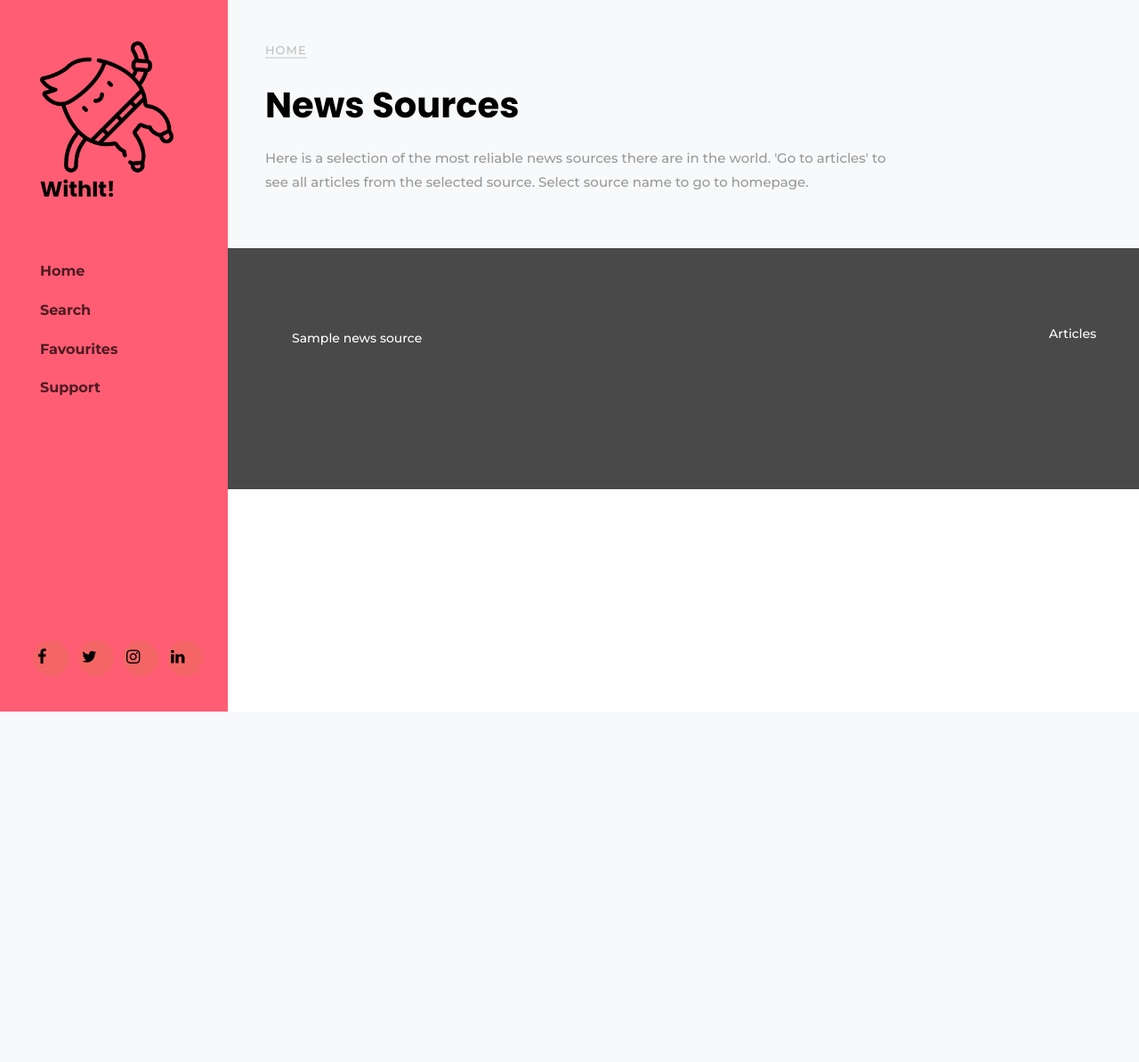
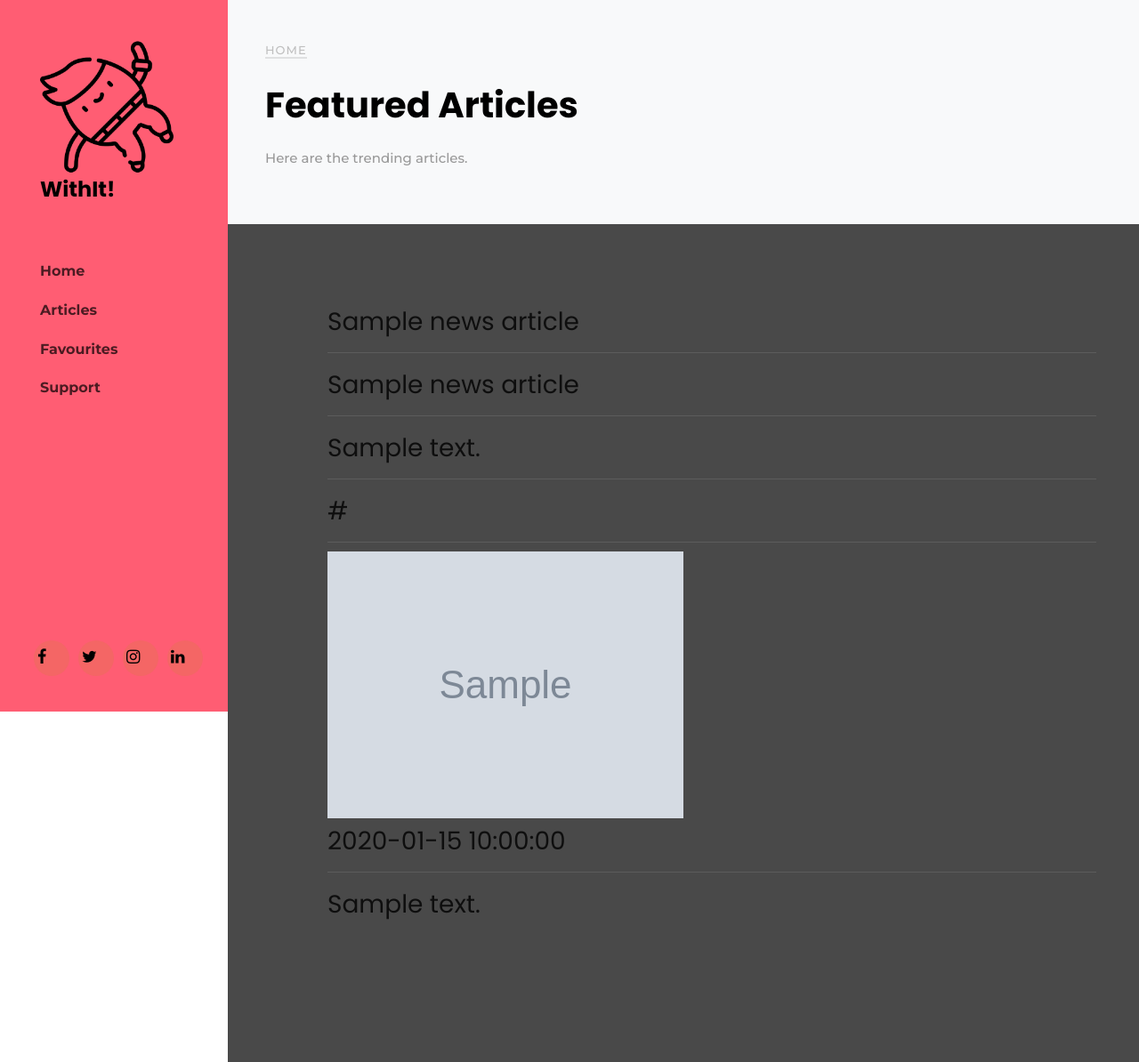
Before and after one commit to tc-mwangi/news-highlight, a Flask app: template app/templates/index.html in a window 1280 px wide. Shown: the whole page at 89% size. Before the commit the page ends 800 px from the top, so only its background shows below. Run offline with Flask 2, Linux system fonts and the light colour scheme; the template is opened without the code that fills it: most values are stand-ins (such as "Sample title", 1, 10 or a date in 2020); grey boxes marked "Sample" are stand-in pictures; some libraries are stand-ins or nearby versions; some web fonts are replaced.

Commit message:
display articles

```diff
--- a/app/templates/article.html
+++ b/app/templates/article.html
@@ -1,10 +1,8 @@
 <!-- displays news articles -->
-<div class="col-md-4 ftco-animate">
+<!-- <div class="col-md-4 ftco-animate">
     <a href="../static/sample-images/image_1.jpg" class="photography-entry img image-popup d-flex justify-content-center align-items-center" style="background-image: url(images/image_1.jpg);">
         <div class="overlay"></div>
         <div class="text text-center">
-            <!-- <h3>Articles 01</h3>
-            <span class="tag">Sample</span> -->
             <ul>
                 {% for news_articles in articles %}
                     <li><h3>{{ news_articles.id}}</h3></li>
@@ -19,5 +17,106 @@
             </ul>
         </div>
     </a>
-</div>
+</div> -->
+
+<!-- displays news sources -->
+    <!-- <div class="col-md-4 ftco-animate">
+        <a href="../static/sample-images/image_1.jpg" class="photography-entry img image-popup d-flex justify-content-center align-items-center" style="background-image: url(images/image_1.jpg);">
+            <div class="overlay"></div>
+            <div class="text text-center">
+                <ul>
+                    {% for news_sources in sources %}
+                        <li><h3>{{ news_sources.name}}</h3></li>
+                        <li><p>Go to site:{{ news_sources.url}}</p></li>
+                    {% endfor %}
+                </ul>
+            </div>
+        </a>
+    </div> -->
 <!-- end of news display -->
+
+
+<!DOCTYPE html>
+<html lang="en">
+  <head>
+    <title>WithIt!</title>
+    <meta charset="utf-8">
+    <meta name="viewport" content="width=device-width, initial-scale=1, shrink-to-fit=no">
+     <!-- fonts -->
+    <link href="https://fonts.googleapis.com/css?family=Poppins:300,400,500,600,700" rel="stylesheet">
+    <link href="https://fonts.googleapis.com/css?family=Montserrat:300,400,500,700" rel="stylesheet">
+
+    <!-- icons -->
+        <link rel="stylesheet" href="/static/css/icomoon.css">
+        <link rel="stylesheet" href="https://use.fontawesome.com/releases/v5.7.1/css/all.css" integrity="sha384-fnmOCqbTlWIlj8LyTjo7mOUStjsKC4pOpQbqyi7RrhN7udi9RwhKkMHpvLbHG9Sr" crossorigin="anonymous">
+		<!-- css -->
+    <link rel="stylesheet" href="/static/css/style.css">
+  </head>
+  <body>
+	<div id="withit-page">
+		<a href="#" class="withit-nav-toggle"><i></i></a>
+		<aside id="withit-aside" role="complementary" class="">
+            <a href=""><img src="/static/images/hip-hop.png" alt="withit-logo" width="150" height="150"></a>
+			<h1 id="withit-logo"><a href="index.html"><span class="flaticon-newspaper"></span>WithIt!</a></h1>
+			<nav id="withit-main-menu" role="navigation">
+				<ul>
+                    <li><a href="">Home</a></li>
+                    <li><a href="">Articles</a></li>
+					<li><a href="">Favourites</a></li>
+					<li><a href="">Support</a></li>
+				</ul>
+			</nav>
+
+			<div class="withit-footer">
+				<div class="d-flex justify-content-center">
+					<ul class="d-flex align-items-center">
+						<li class="d-flex align-items-center jusitfy-content-center"><a href="#"><i class="icon-facebook"></i></a></li>
+						<li class="d-flex align-items-center jusitfy-content-center"><a href="#"><i class="icon-twitter"></i></a></li>
+						<li class="d-flex align-items-center jusitfy-content-center"><a href="#"><i class="icon-instagram"></i></a></li>
+						<li class="d-flex align-items-center jusitfy-content-center"><a href="#"><i class="icon-linkedin"></i></a></li>
+					</ul>
+				</div>
+			</div>
+		</aside>
+		<div id="withit-main">
+			<section class="ftco-section bg-light ftco-bread">
+				<div class="container">
+					<div class="row no-gutters slider-text align-items-center">
+	          <div class="col-md-9">
+	            <p class="breadcrumbs"><span class="mr-2"><a href="index.html">Home</a></span>
+	            <h1 class="mb-3 bread">Featured Articles</h1>
+	            <p>Here are the trending articles.</p>
+	          </div>
+	        </div>
+				</div>
+			</section>
+	    <footer class="ftco-footer ftco-bg-dark ftco-section">
+	      <div class="container px-md-5">
+	        <div class="row mb-5">
+	          <div class="col-md">
+	            <div class="ftco-footer-widget mb-4 ml-md-4">
+	              <!-- <h2 class="ftco-heading-2">News Sources</h2> -->
+                  <ul class="categories" id="source-list">
+                        <ul>
+                                {% for news_articles in articles %}
+
+                                    <li><h3>{{ news_articles.name}}</h3></li>
+                                    <li><h3>{{ news_articles.title}}</h3></li>
+                                    <li><h3>{{ news_articles.description}}</h3></li>
+                                    <li><h3>{{ news_articles.url}}</h3></li>
+                                    <img src="{{ news_articles.urlToimage }}" alt="{{ news_articles.title }} poster" class="img-responsive">
+                                    <li><h3>{{ news_articles.publishedAt}}</h3></li>
+                                    <li><h3>{{ news_articles.content}}</h3></li>
+                                {% endfor %}
+                            </ul>
+                    </ul>
+	            </div>
+	          </div>
+	        </div>
+	        </div>
+	      </div>
+	    </footer>
+		</div>
+	</div>
+  </body>
+</html>
--- a/app/templates/index.html
+++ b/app/templates/index.html
@@ -1 +1 @@
-{% extends 'source.html' %}s
+{% extends 'article.html' %}s
--- a/app/templates/source.html
+++ b/app/templates/source.html
@@ -40,6 +40,7 @@
 			<nav id="withit-main-menu" role="navigation">
 				<ul>
                     <li><a href="">Home</a></li>
+                    <li><a href="">Articles</a></li>
                     <li><a href="">Search</a></li>
 					<li><a href="">Favourites</a></li>
 					<li><a href="">Support</a></li>
@@ -77,7 +78,7 @@
 	              <!-- <h2 class="ftco-heading-2">News Sources</h2> -->
                   <ul class="categories" id="source-list">
                     {% for news_sources in sources %}
-                    <li><a href="{{news_sources.url}}">{{ news_sources.name}} <span>Articles</span></a></li>
+                    <li><a href="{{news_sources.url}}">{{ news_sources.name}} <span>Homepage</span></a></li>
                     {% endfor %}
                     </ul>
 	            </div>
```
Also changed, not shown: app/main/views.py (+11 -8 lines).
